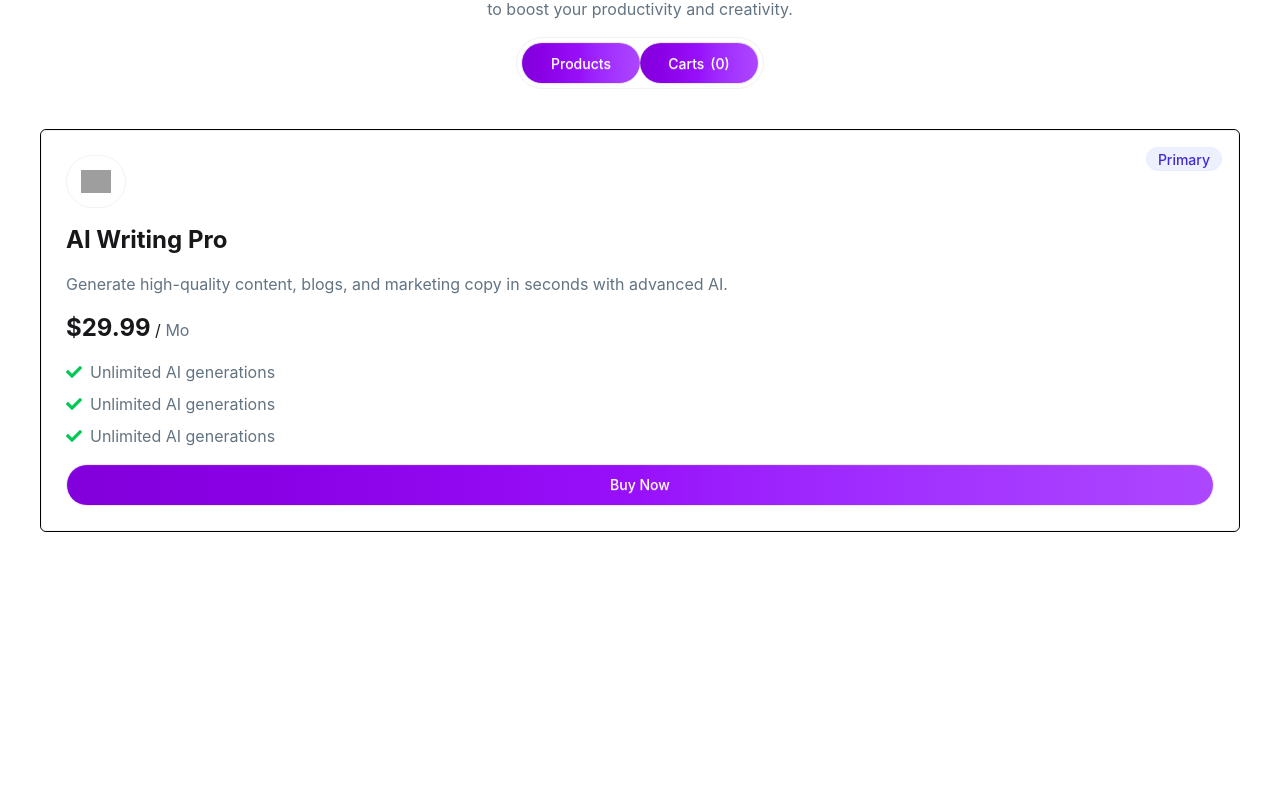
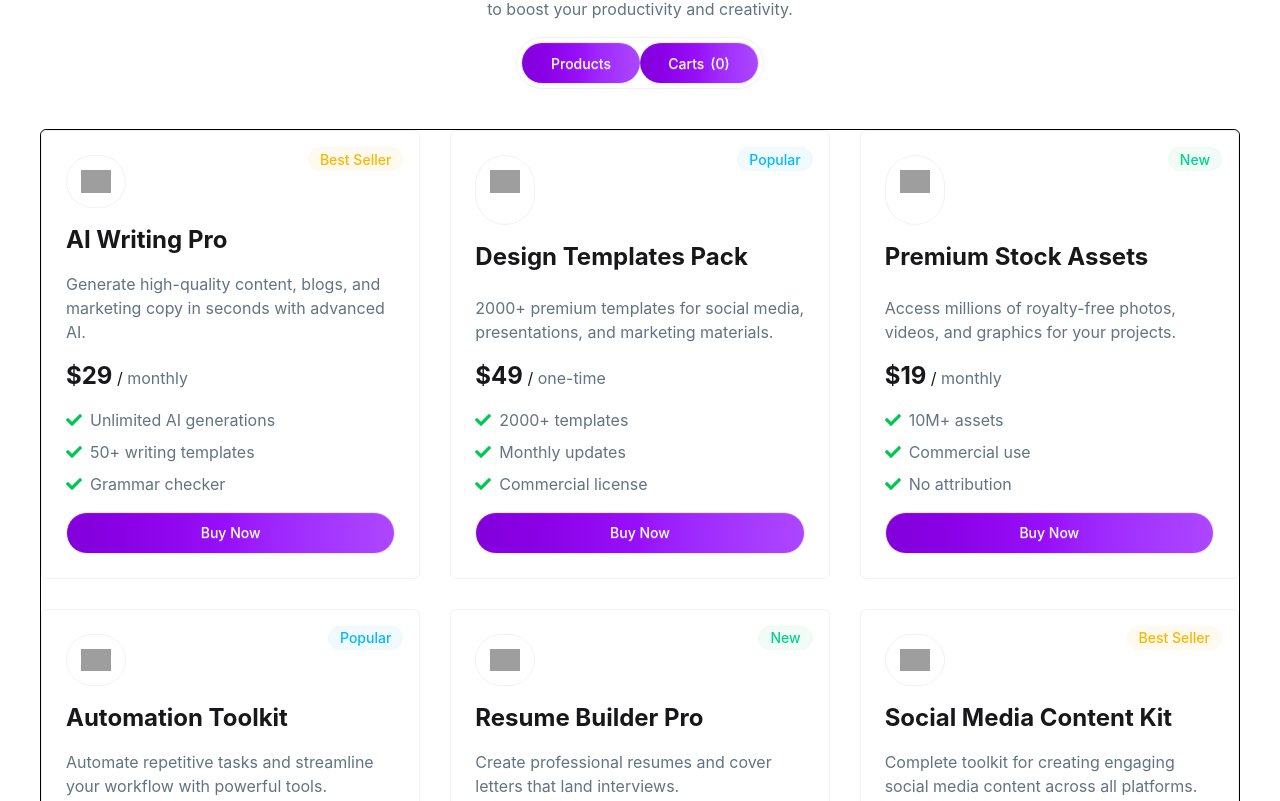
Before and after one commit to sadikur-sadik/B13-A6-DigiTools-Platform, a React (Vite) app: page / in a window 1280 px wide. Shown: the part 1219-2020 px from the top of the page. Before the commit the page ends 1751 px from the top, so only its background shows below. Built offline with nearby package versions, Linux system fonts and the light colour scheme; grey boxes are pictures that could not be loaded.

Commit message:
All-Cards

```diff
--- a/src/App.jsx
+++ b/src/App.jsx
@@ -6,22 +6,31 @@ import Stats from './Stats/Stats'
 import SubscriptionsHeader from './Subscriptions/SubscriptionsHeader/SubscriptionsHeader'
 import SubscriptionsDetails from './Subscriptions/SubscriptionsDetails/SubscriptionsDetails'
 
+const digitoolsProducts = async() => {
+
+  const res = await fetch('/digitools.json')
+  return res.json();
+}
+
 function App() {
 
+  const digitoolsProductsPromise = digitoolsProducts();
 
   return (
     <>
-   <NavBar></NavBar>
+      <NavBar></NavBar>
 
 
-    <Hero></Hero>
+      <Hero></Hero>
 
-   <Stats></Stats>
+      <Stats></Stats>
 
-   <SubscriptionsHeader></SubscriptionsHeader>
+      <SubscriptionsHeader></SubscriptionsHeader>
 
-   <SubscriptionsDetails></SubscriptionsDetails>
-   </>
+      <Suspense>
+        <SubscriptionsDetails digitoolsProductsPromise={digitoolsProductsPromise}></SubscriptionsDetails>
+      </Suspense>
+    </>
   )
 }
 
--- a/src/Subscriptions/SubscriptionsDetails/Details.jsx/All/All.jsx
+++ b/src/Subscriptions/SubscriptionsDetails/Details.jsx/All/All.jsx
@@ -1,10 +1,10 @@
 import React from 'react';
 import EachCard from './EachCard/EachCard';
 
-const All = () => {
+const All = ({ digitoolsData }) => {
     return (
-        <div>
-            <EachCard></EachCard>
+        <div className='grid md:grid-cols-2 lg:grid-cols-3 grid-cols-1 gap-7.5'>
+           {digitoolsData.map((product) => <EachCard key={product.id} product={product}></EachCard>)}
         </div>
     );
 };
--- a/src/Subscriptions/SubscriptionsDetails/Details.jsx/All/EachCard/EachCard.jsx
+++ b/src/Subscriptions/SubscriptionsDetails/Details.jsx/All/EachCard/EachCard.jsx
@@ -1,23 +1,27 @@
 import React from 'react';
+
 import { FaCheck } from "react-icons/fa";
-const EachCard = () => {
+
+const EachCard = ({ product }) => {
     return (
         <div className='border border-[#f2f2f2FF] rounded-md p-6 space-y-4 flex flex-col relative'>
-            <div class="badge badge-soft badge-primary absolute top-4 right-4 rounded-full font-medium">Primary</div>
+            <div className={`badge badge-soft
+                ${product.tagType === 'best-seller' ? 'badge-warning' :
+                    product.tagType === 'popular' ? 'badge-info' :
+                        product.tagType === 'new' ? 'badge-success' : ''}
+                   absolute top-4 right-4 rounded-full font-medium`}>{product.tag}</div>
             <div className='w-15 h-15 rounded-full p-3.5 border border-[#f2f2f2FF] flex-1'>
-                <img src="https://i.ibb.co.com/JW3ZkYpH/camera-8775444-1.png" alt="" />
+                <img src={product.icon} alt={product.name} />
             </div>
 
-            <h1 className='text-2xl font-bold flex-1'>AI Writing Pro</h1>
+            <h1 className='text-2xl font-bold flex-1'>{product.name}</h1>
 
-            <p className='text-[#627382FF] flex-1'>Generate high-quality content, blogs, and marketing copy in seconds with advanced AI.</p>
+            <p className='text-[#627382FF] flex-1'>{product.description}</p>
 
-            <div ><span className='text-2xl font-bold flex-1'>$29.99</span> / <span className='text-[#627382FF]'>Mo</span></div>
+            <div ><span className='text-2xl font-bold flex-1'>${product.price}</span> / <span className='text-[#627382FF]'>{product.period}</span></div>
 
             <ul className='text-[#627382FF] flex-1 space-y-2'>
-                <li className='flex gap-2 items-center'><FaCheck className='text-green-500'/> Unlimited AI generations</li>
-                <li className='flex gap-2 items-center'><FaCheck className='text-green-500'/> Unlimited AI generations</li>
-                <li className='flex gap-2 items-center'><FaCheck className='text-green-500'/> Unlimited AI generations</li>
+                {product.features.map((feature, i) => <li key={i} className='flex gap-2 items-center'><FaCheck className='text-green-500' /> {feature}</li>)}
             </ul>
 
             <div className='flex-1'>
--- a/src/Subscriptions/SubscriptionsDetails/SubscriptionsDetails.jsx
+++ b/src/Subscriptions/SubscriptionsDetails/SubscriptionsDetails.jsx
@@ -1,10 +1,15 @@
 import React from 'react';
+import { use } from 'react';
 import All from './Details.jsx/All/All';
 
-const SubscriptionsDetails = () => {
+const SubscriptionsDetails = ({ digitoolsProductsPromise }) => {
+
+    const digitoolsData = use(digitoolsProductsPromise);
+
+    console.log(digitoolsData)
     return (
         <div className='lg:max-w-300 max-w-180 w-full mx-auto border border-black rounded-md'>
-            <All></All>
+            <All digitoolsData={digitoolsData}></All>
         </div>
     );
 };
```
